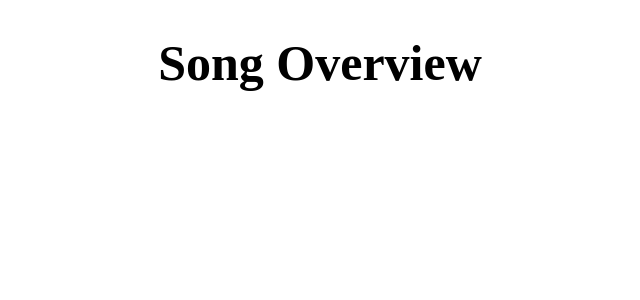
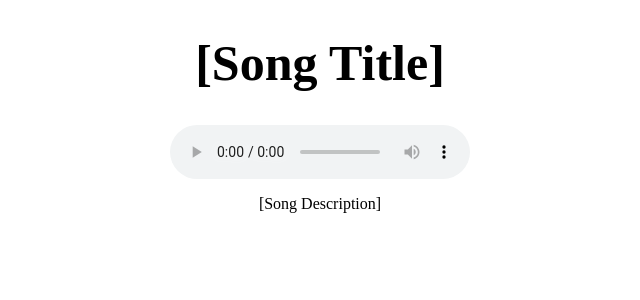
Before and after one commit to HackGT-9/Audur, a Python web app: template templates/song.html in a window 1280 px wide. Shown: the part 48-348 px from the top of the page, without its empty margins (320-960 px from the left). Run offline with Jinja, Linux system fonts and the light colour scheme; the template is opened without the code that fills it, so the values that code supplies are empty.

Commit message:
add song description in song overview

```diff
--- a/templates/song.html
+++ b/templates/song.html
@@ -50,7 +50,13 @@
             <a href='about.html'>About</a>
         </div>
         <div class='content'>
-            <h1>Song Overview</h1>
+            <h1 id="songTitle">[Song Title]</h1>
+            <audio controls>
+                <source src="https://www.soundhelix.com/examples/mp3/SoundHelix-Song-1.mp3" type="audio/mpeg">
+                Your browser does not support the audio element.
+            </audio>
+            <p id="songDescription">[Song Description]</p>
+
         </div>
     </body>
 </html>
--- a/templates/upload.html
+++ b/templates/upload.html
@@ -53,7 +53,7 @@
             <div class='uploadoverview'>
                 <form  action='song.html' method='post' enctype='multipart/form-data'>
                     <!-- <form action='/upload' method='post' enctype='multipart/form-data'> -->
-                        <input type='file' id='file' name='file' />
+                    <input type='file' id='file' name='file' />
                     <!-- </form> -->
                     <h3>Title</h3>
                     <textarea name='titleArea' id="head" rows='1' cols='50'></textarea>
```
